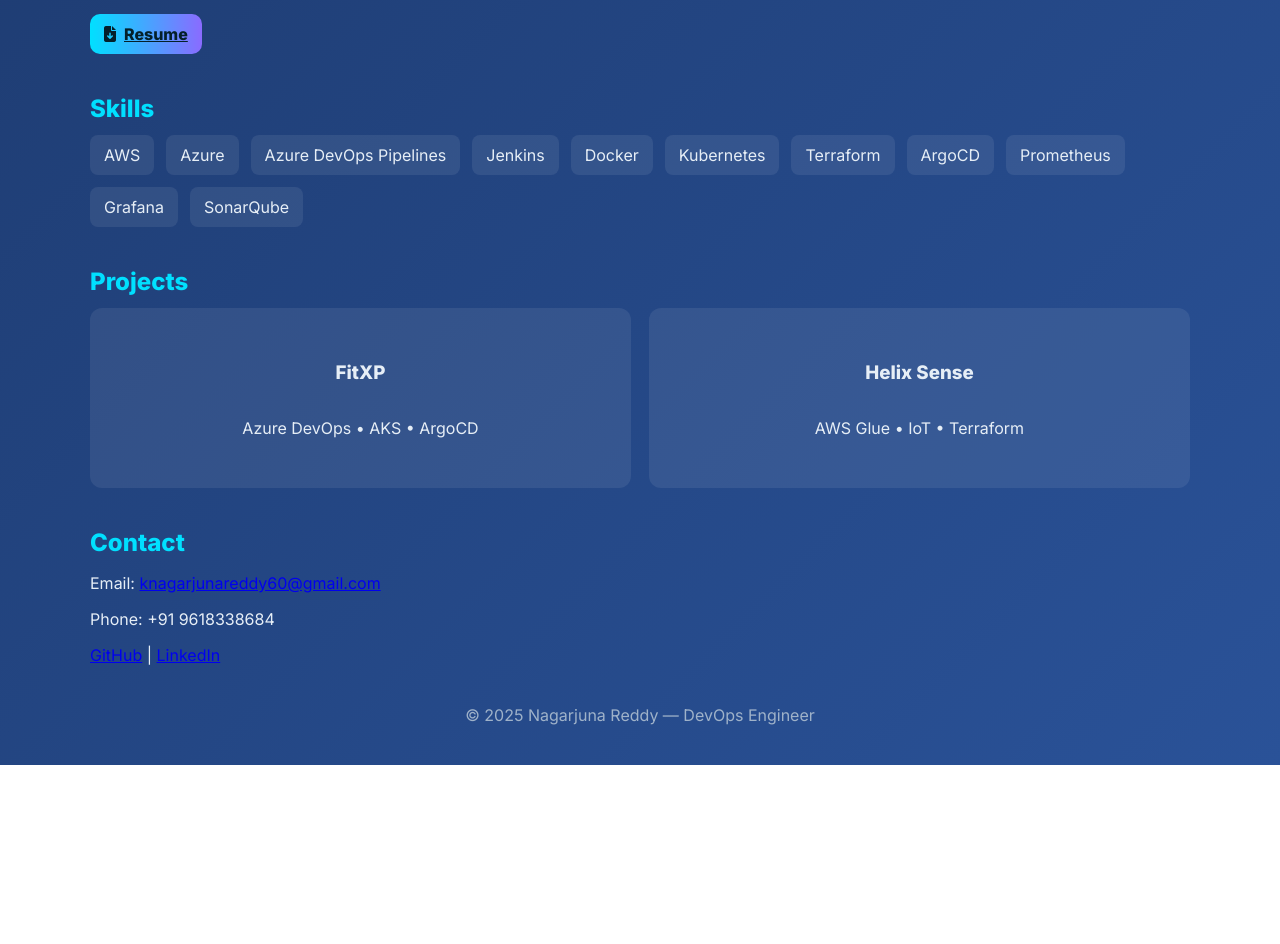
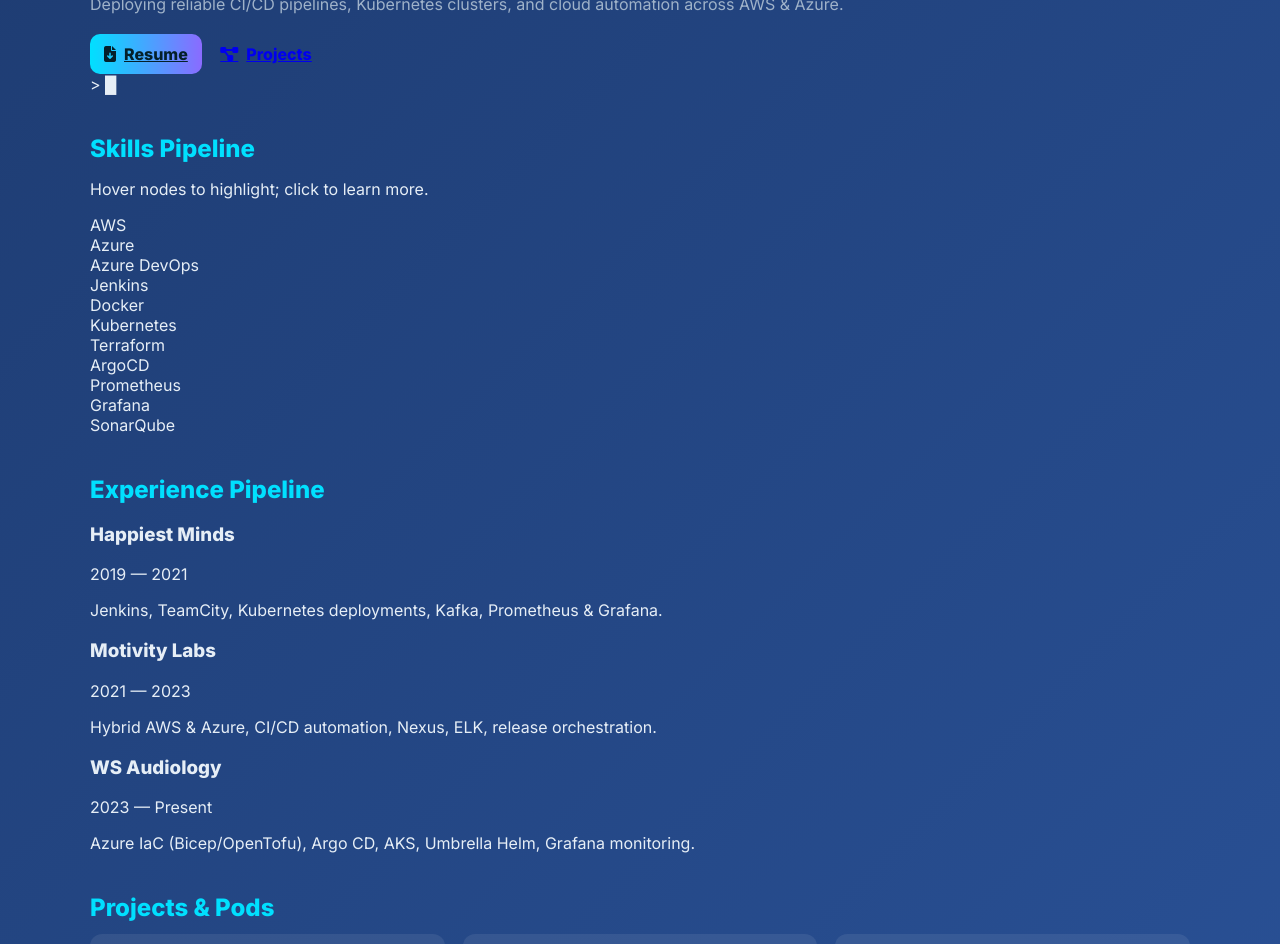
Before and after one commit to nagarjunareddykoravulapalli/portfolio, a plain HTML site: page index.html in a window 1280 px wide. Shown: the part 159-1103 px from the top of the page. Before the commit the page ends 924 px from the top, so only its background shows below. Drawn offline with Linux system fonts and the light colour scheme.

Commit message:
Update index.html

```diff
--- a/index.html
+++ b/index.html
@@ -4,8 +4,12 @@
   <meta charset="utf-8" />
   <meta name="viewport" content="width=device-width,initial-scale=1" />
   <title>Nagarjuna Reddy — DevOps Portfolio</title>
+
+  <!-- Fonts & icons -->
   <link href="https://fonts.googleapis.com/css2?family=Inter:wght@400;600;800&display=swap" rel="stylesheet">
   <link rel="stylesheet" href="https://cdnjs.cloudflare.com/ajax/libs/font-awesome/6.5.0/css/all.min.css">
+
+  <!-- Local styles/scripts -->
   <link rel="stylesheet" href="style.css">
   <script src="script.js" defer></script>
 </head>
@@ -14,67 +18,139 @@
     <div class="brand">Nagarjuna<span>Reddy</span></div>
     <nav>
       <a href="#skills">Skills</a>
+      <a href="#pipeline">Experience</a>
       <a href="#projects">Projects</a>
       <a href="#contact">Contact</a>
     </nav>
   </header>
 
   <main class="wrap">
+    <!-- HERO -->
     <section class="hero">
-      <h1>🚀 DevOps Engineer</h1>
-      <p>Building scalable CI/CD pipelines, Kubernetes clusters, and automated cloud infrastructure.</p>
-      <a class="btn primary" href="assets/nagarjuna_resume.pdf" target="_blank">
-        <i class="fa-solid fa-file-arrow-down"></i> Resume
-      </a>
-    </section>
+      <div class="hero-left">
+        <!-- optional profile image -->
+        <div class="profile-wrap">
+          <img src="assets/profile.jpg" alt="Nagarjuna Reddy" class="profile"/>
+          <div class="ring"></div>
+        </div>
+      </div>
 
-    <section id="skills" class="section">
-      <h2>Skills</h2>
-      <div class="skills-grid">
-        <div class="skill">AWS</div>
-        <div class="skill">Azure</div>
-        <div class="skill">Azure DevOps Pipelines</div>
-        <div class="skill">Jenkins</div>
-        <div class="skill">Docker</div>
-        <div class="skill">Kubernetes</div>
-        <div class="skill">Terraform</div>
-        <div class="skill">ArgoCD</div>
-        <div class="skill">Prometheus</div>
-        <div class="skill">Grafana</div>
-        <div class="skill">SonarQube</div>
+      <div class="hero-right">
+        <h1>🚀 DevOps Engineer</h1>
+        <p class="lead">Deploying reliable CI/CD pipelines, Kubernetes clusters, and cloud automation across AWS & Azure.</p>
+        <div class="hero-cta">
+          <a class="btn primary" href="assets/nagarjuna_resume.pdf" target="_blank">
+            <i class="fa-solid fa-file-arrow-down"></i> Resume
+          </a>
+          <a class="btn ghost" href="#projects"><i class="fa-solid fa-diagram-project"></i> Projects</a>
+        </div>
+
+        <div class="cli" aria-hidden="false">
+          <span class="prompt">&gt;</span>
+          <span id="typed"></span>
+          <span class="cursor">█</span>
+        </div>
       </div>
     </section>
 
+    <!-- SKILLS (pipeline nodes) -->
+    <section id="skills" class="section">
+      <h2>Skills Pipeline</h2>
+      <p class="muted">Hover nodes to highlight; click to learn more.</p>
+      <div class="pipeline skills-pipeline" id="skills-pipeline" role="list">
+        <!-- nodes are generated inline for simplicity -->
+        <div class="node" tabindex="0" data-title="AWS — VPC, EC2, EKS, S3, Glue">AWS</div>
+        <div class="node" tabindex="0" data-title="Azure — AKS, ACR, Bicep, App Insights">Azure</div>
+        <div class="node" tabindex="0" data-title="Azure DevOps — Pipelines, Repos, Artifacts">Azure DevOps</div>
+        <div class="node" tabindex="0" data-title="Jenkins — Pipelines, Groovy">Jenkins</div>
+        <div class="node" tabindex="0" data-title="Docker — Images, Compose">Docker</div>
+        <div class="node" tabindex="0" data-title="Kubernetes — AKS/EKS, Helm, ArgoCD">Kubernetes</div>
+        <div class="node" tabindex="0" data-title="Terraform — Modules, State, AWS & Azure">Terraform</div>
+        <div class="node" tabindex="0" data-title="ArgoCD — GitOps deployments">ArgoCD</div>
+        <div class="node" tabindex="0" data-title="Prometheus — Metrics, Alerts">Prometheus</div>
+        <div class="node" tabindex="0" data-title="Grafana — Dashboards, Alerts">Grafana</div>
+        <div class="node" tabindex="0" data-title="SonarQube — SAST, Quality Gates">SonarQube</div>
+      </div>
+    </section>
+
+    <!-- EXPERIENCE (animated pipeline flow) -->
+    <section id="pipeline" class="section">
+      <h2>Experience Pipeline</h2>
+      <div class="exp-wrapper">
+        <div class="pipeline exp-pipeline" aria-hidden="false">
+          <div class="stage">
+            <div class="stage-dot"></div>
+            <div class="stage-card">
+              <h3>Happiest Minds</h3>
+              <div class="muted">2019 — 2021</div>
+              <p>Jenkins, TeamCity, Kubernetes deployments, Kafka, Prometheus & Grafana.</p>
+            </div>
+          </div>
+
+          <div class="stage">
+            <div class="stage-dot"></div>
+            <div class="stage-card">
+              <h3>Motivity Labs</h3>
+              <div class="muted">2021 — 2023</div>
+              <p>Hybrid AWS & Azure, CI/CD automation, Nexus, ELK, release orchestration.</p>
+            </div>
+          </div>
+
+          <div class="stage">
+            <div class="stage-dot"></div>
+            <div class="stage-card">
+              <h3>WS Audiology</h3>
+              <div class="muted">2023 — Present</div>
+              <p>Azure IaC (Bicep/OpenTofu), Argo CD, AKS, Umbrella Helm, Grafana monitoring.</p>
+            </div>
+          </div>
+        </div>
+      </div>
+    </section>
+
+    <!-- PROJECTS -->
     <section id="projects" class="section">
-      <h2>Projects</h2>
+      <h2>Projects & Pods</h2>
       <div class="projects-grid">
-        <div class="pod">
+        <article class="pod" tabindex="0">
           <div class="pod-front">
             <h3>FitXP</h3>
             <p class="muted">Azure DevOps • AKS • ArgoCD</p>
           </div>
           <div class="pod-back">
-            <p>Umbrella Helm, Argo Rollouts, Zero downtime deployments, Grafana dashboards.</p>
+            <p>Umbrella Helm, Argo Rollouts (blue/green), CI automation, Grafana dashboards.</p>
           </div>
-        </div>
-        <div class="pod">
+        </article>
+
+        <article class="pod" tabindex="0">
           <div class="pod-front">
             <h3>Helix Sense</h3>
             <p class="muted">AWS Glue • IoT • Terraform</p>
           </div>
           <div class="pod-back">
-            <p>Device streaming pipelines, automated infra, scalable orchestration.</p>
+            <p>Device streaming → Glue → DB; infra automation and pipeline orchestration.</p>
           </div>
-        </div>
+        </article>
+
+        <article class="pod" tabindex="0">
+          <div class="pod-front">
+            <h3>HH Global</h3>
+            <p class="muted">Jenkins • Docker • Kafka</p>
+          </div>
+          <div class="pod-back">
+            <p>Build optimizations, Docker staging, Kafka integration, monitoring.</p>
+          </div>
+        </article>
       </div>
     </section>
 
+    <!-- CONTACT -->
     <section id="contact" class="section">
-      <h2>Contact</h2>
-      <p>Email: <a href="mailto:knagarjunareddy60@gmail.com">knagarjunareddy60@gmail.com</a></p>
-      <p>Phone: +91 9618338684</p>
-      <p><a href="https://github.com/YOUR_GITHUB" target="_blank">GitHub</a> |
-         <a href="https://linkedin.com/in/YOUR_LINKEDIN" target="_blank">LinkedIn</a></p>
+      <h2>Contact — Terminal</h2>
+      <div class="terminal" role="application" aria-label="Interactive terminal">
+        <p><span class="prompt">➜</span> Click here and type <code>resume</code>, <code>github</code>, or <code>linkedin</code></p>
+        <div id="terminal-output" aria-live="polite"></div>
+      </div>
     </section>
   </main>
 
```
